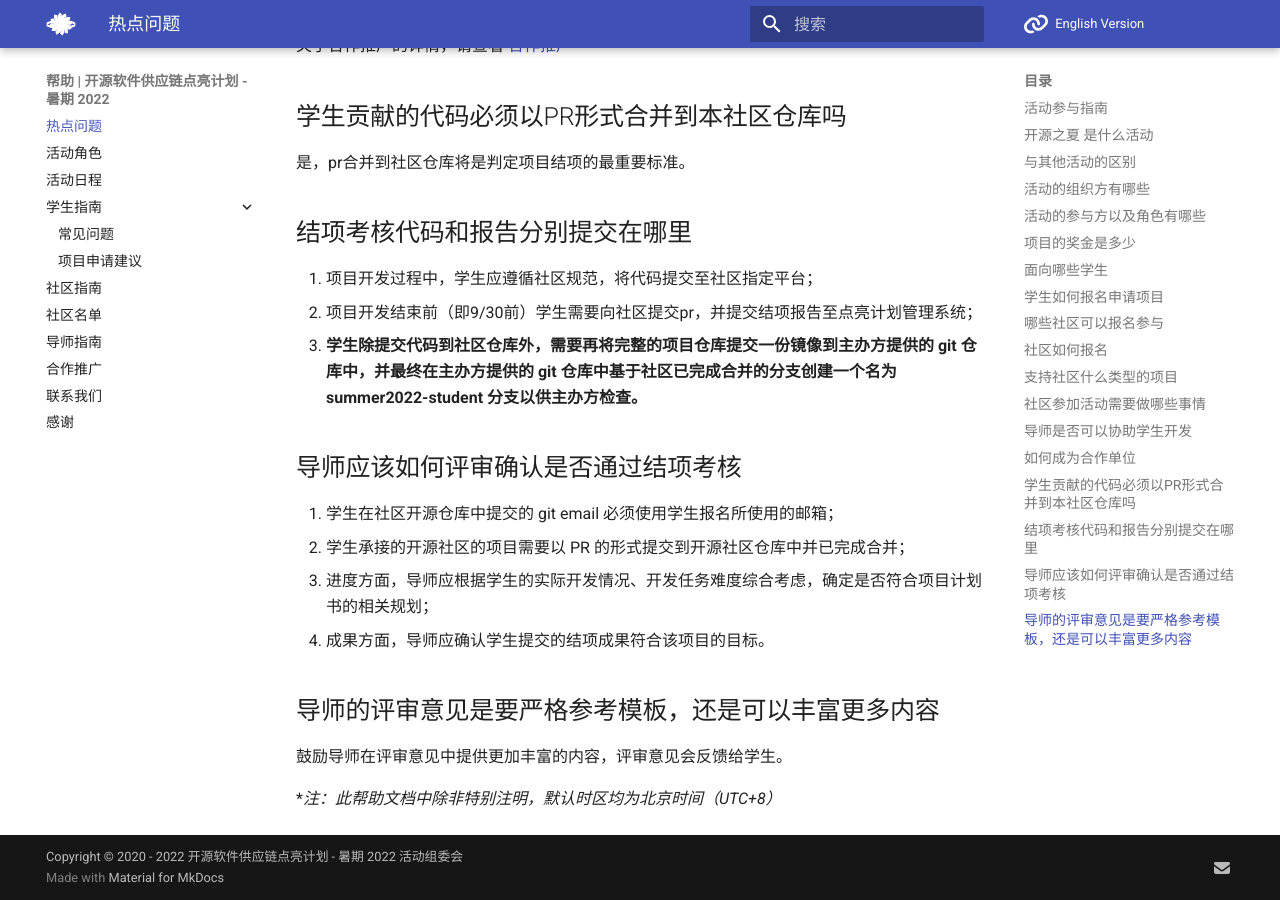
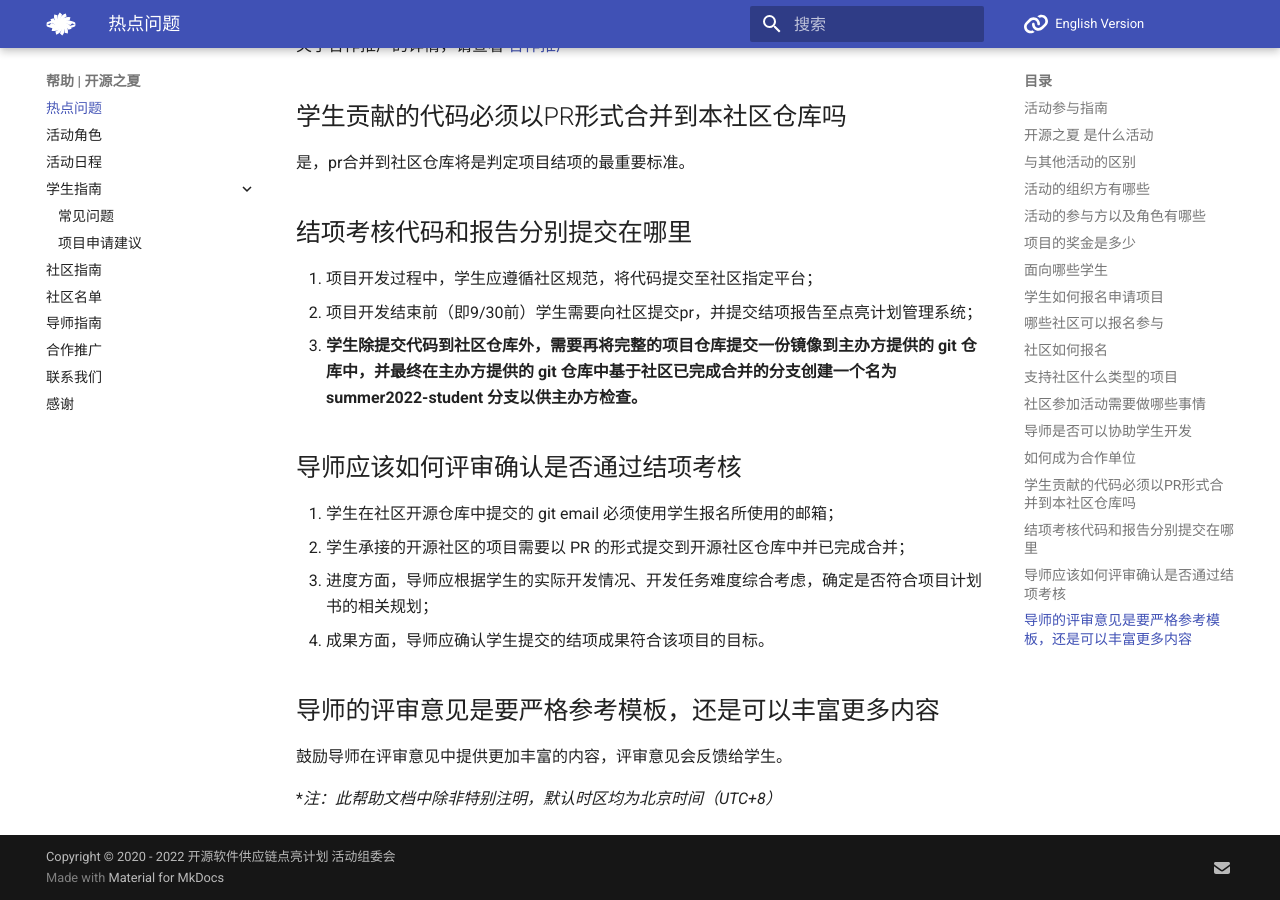
Before and after one commit to summer-ospp/help, an MkDocs documentation site: the page built from docs/index.md, in a window 1280 px wide and 900 px high, scrolled down 3177 px. Built offline with MkDocs 1.6.1 and Material for MkDocs 9.7.7, drawn with Linux system fonts in a browser that asks for light colours; comment, search, counter and statistics services are not loaded.

Commit message:
Update mkdocs.yml

```diff
--- a/mkdocs.yml
+++ b/mkdocs.yml
@@ -1,10 +1,10 @@
-site_name: 帮助 | 开源软件供应链点亮计划 - 暑期 2022
+site_name: 帮助 | 开源之夏
 site_dir: public
 repo_url: https://help.summer-ospp.ac.cn/2022/en/
 site_url: https://help.summer-ospp.ac.cn/2022/
 repo_name: English Version
 
-copyright: Copyright &copy; 2020 - 2022 开源软件供应链点亮计划 - 暑期 2022 活动组委会
+copyright: Copyright &copy; 2020 - 2022 开源软件供应链点亮计划 活动组委会
 
 theme:
   name: material
```
